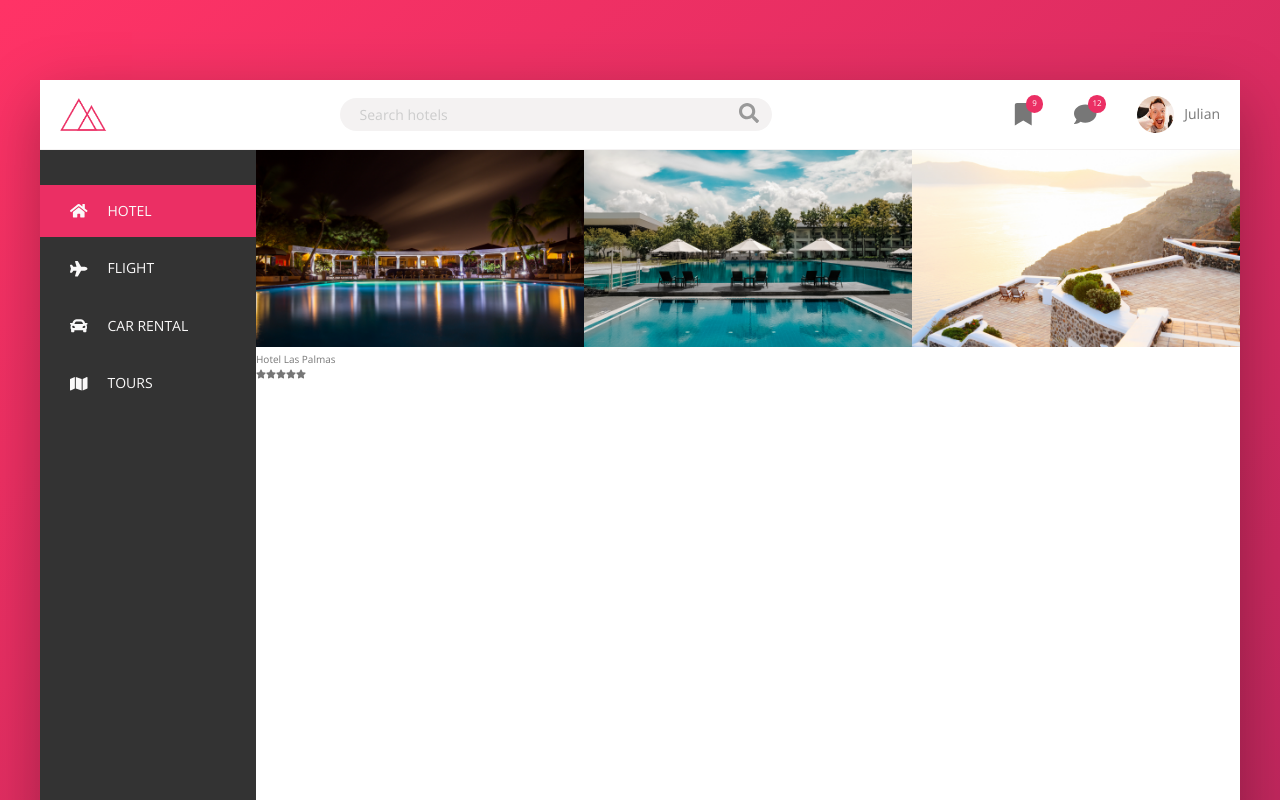
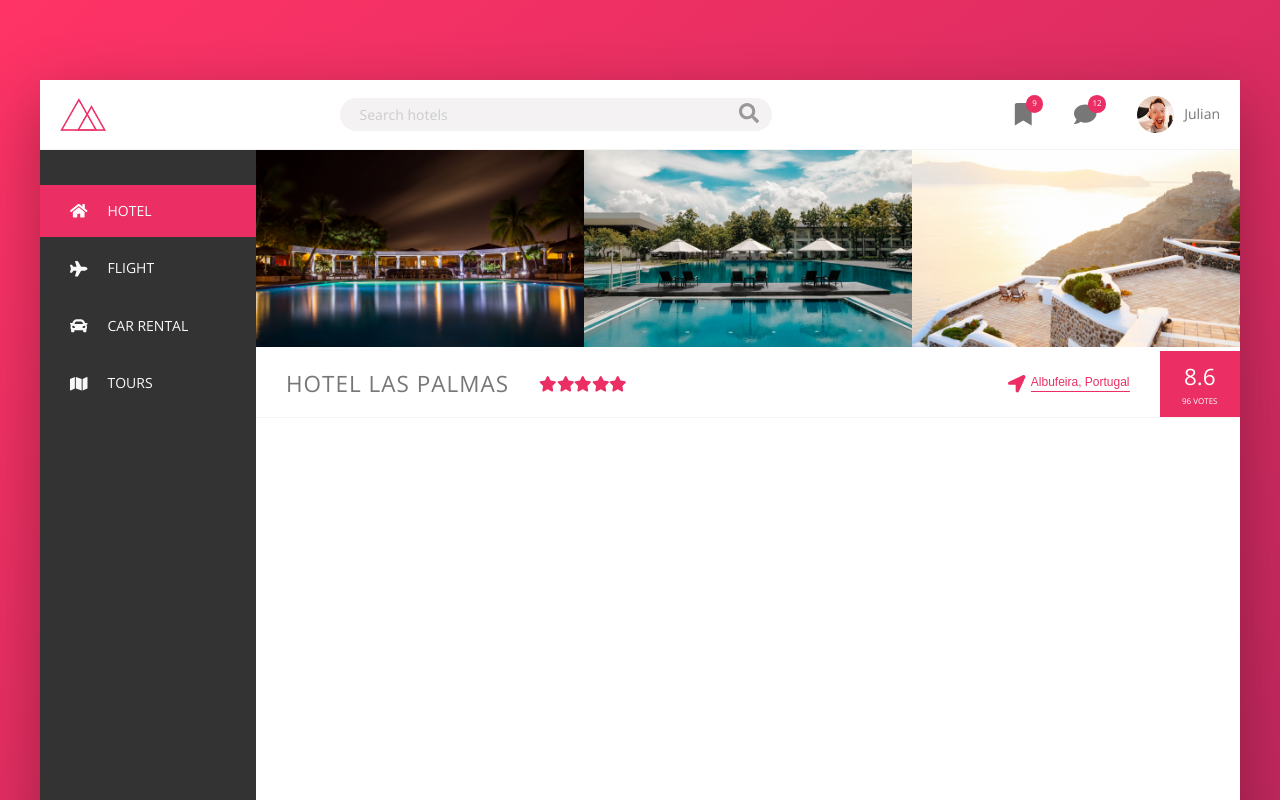
Before and after one commit to julikroch/trillo-project, a React (Create React App) app: page / in a window 1280 px wide. Shown: the top 800 px of the page. Built offline with nearby package versions, Linux system fonts and the light colour scheme.

Commit message:
main component develop

```diff
--- a/src/components/Main.tsx
+++ b/src/components/Main.tsx
@@ -1,4 +1,5 @@
-import { FaStar } from 'react-icons/fa';
+import { Fragment } from 'react';
+import { FaStar, FaLocationArrow } from 'react-icons/fa';
 import hotels from './../json/hotel.json'
 
 type Image = {
@@ -7,17 +8,20 @@ type Image = {
     alt: string
 }
 
-type Hotel = {
-    name: string
-    stars: number
-}
+// type Hotel = {
+//     name: string
+//     stars: number
+//     location: string
+//     ratingAverage: number,
+//     ratingCount: string
+// }
 
 const getStars = (stars: number) => {
 
     let starRate = [];
 
     for (let index = 0; index < stars; index++) {
-        starRate.push(<FaStar />)
+        starRate.push(<FaStar className='overview__icon-star' />)
     }
 
     return starRate
@@ -34,6 +38,7 @@ const Main = () => {
                 ))}
             </div>
 
+            {hotels ?
                 <div className="overview">
                     <div className="overview__heading">
                         {hotels.name}
@@ -41,7 +46,18 @@ const Main = () => {
                     <div className="overview__stars">
                         {getStars(hotels.stars)}
                     </div>
+                    <div className="overview__location">
+                        <FaLocationArrow className='overview__icon-location' />
+                        <button className="btn-inline">{hotels.location}</button>
                     </div>
+                    <div className="overview__rating">
+                        <div className="overview__rating-average">{hotels.ratingAverage}</div>
+                        <div className="overview__rating-count">{hotels.ratingCount}</div>
+                    </div>
+                </div>
+                : <Fragment />
+            }
+
         </main>
     )
 }
--- a/src/json/hotel.json
+++ b/src/json/hotel.json
@@ -1,6 +1,9 @@
 {
     "name": "Hotel Las Palmas",
     "stars": 5,
+    "location": "Albufeira, Portugal",
+    "ratingAverage": 8.6,
+    "ratingCount" : "96 votes",
     "images": [
         {
             "id": 1,
--- a/src/sass/components/_components.scss
+++ b/src/sass/components/_components.scss
@@ -184,3 +184,101 @@
         width: 100%;
     }
 }
+
+.overview {
+    display: flex;
+    align-items: center;
+    border-bottom: 1px solid var(--color-grey-light-2);
+
+    &__heading {
+        font-size: 2.25rem;
+        font-weight: 300;
+        text-transform: uppercase;
+        letter-spacing: 1px;
+        padding: 1.5rem 3rem;
+    }
+
+    &__stars {
+        margin-right: auto;
+        display: flex;
+    }
+
+    &__icon-location,
+    &__icon-star {
+        width: 1.75rem;
+        height: 1.75rem;
+        fill: var(--color-primary);
+    }
+
+    &__location {
+        font-size: 1.2rem;
+        display: flex;
+        align-items: center;
+    }
+
+    &__icon-location {
+        margin-right: .5rem;
+    }
+
+    &__rating {
+        background-color: var(--color-primary);
+        color: white;
+        margin-left: 3rem;
+        align-self: stretch;
+        padding: 0 2.25rem;
+        display: flex;
+        flex-direction: column;
+        align-items: center;
+        justify-content: center;
+    }
+
+    &__rating-average {
+        font-size: 2.25rem;
+        font-weight: 300;
+    }
+
+    &__rating-count {
+        font-size: .8rem;
+        text-transform: uppercase;
+    }
+}
+
+
+//BUTTON
+.btn-inline {
+    border: none;
+    color: var(--color-primary);
+    font-size: inherit;
+    border-bottom: 1px solid currentColor;
+    padding-bottom: 2px;
+    display: inline-block;
+    background-color: transparent;
+    cursor: pointer;
+    transition: all .2s;
+
+    &:hover {
+        color: var(--color-grey-dark-1);
+    }
+
+    &:focus {
+        outline: none;
+        animation: pulsate .3s infinite;
+    }
+}
+
+@keyframes pulsate {
+    0% {
+        transform: scale(1);
+        box-shadow: none;
+    }
+
+    50% {
+        transform: scale(1.05);
+        box-shadow: 0 1rem 4rem rgba(0, 0, 0, .25);
+    }
+
+    100% {
+        transform: scale(1);
+        box-shadow: none;
+    }
+}
```
Lines whose indentation alone changed are shown as unchanged.
